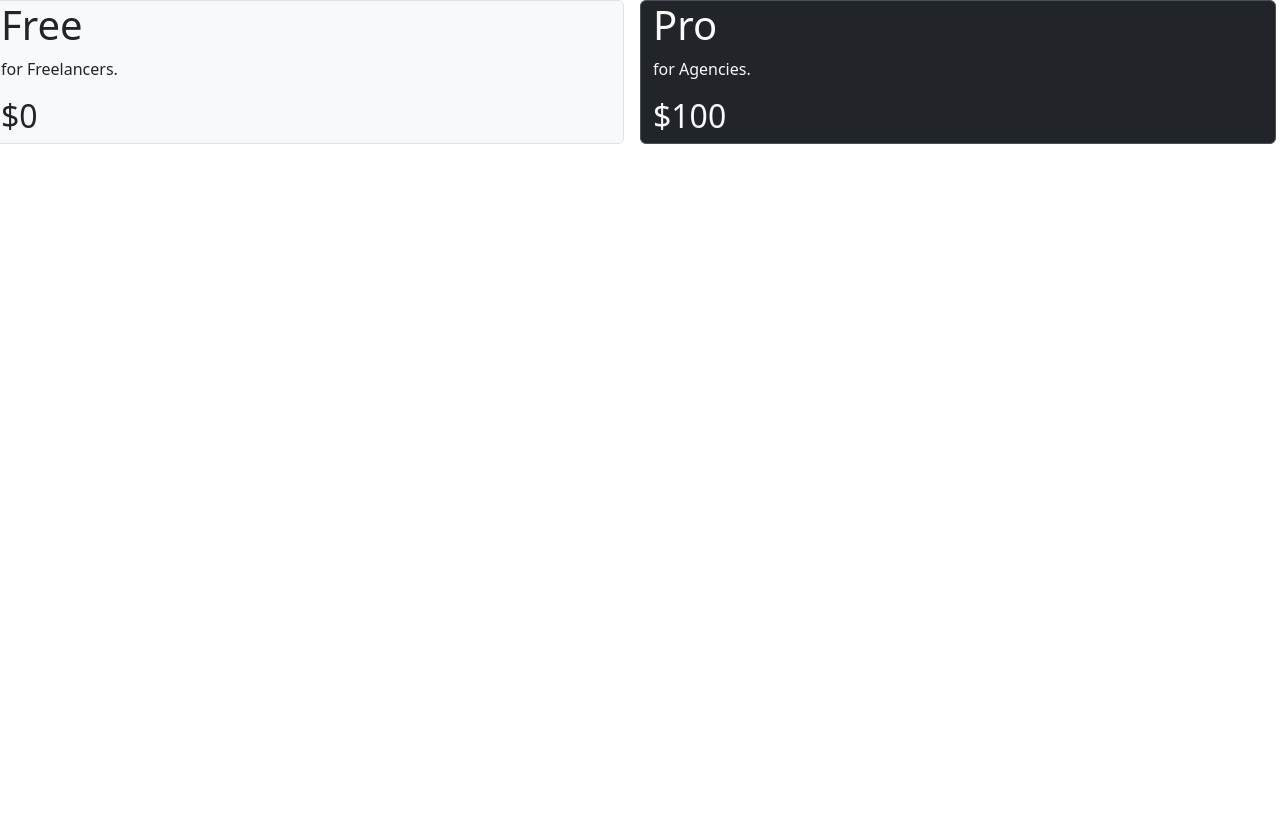
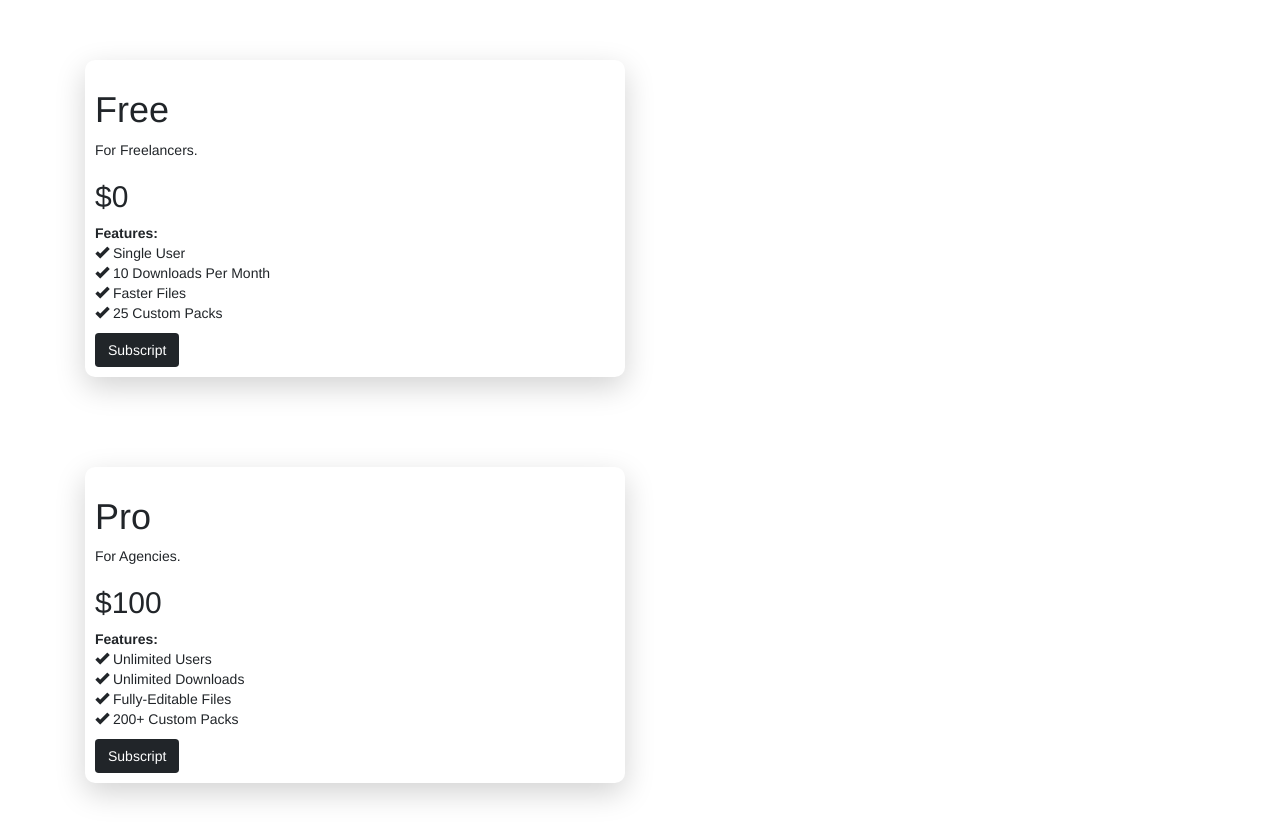
Before and after one commit to BenRedmondgithub/Bootstrap_5_projects, a plain HTML site: page Mini projects/Pricing Cards/index.html in a window 1280 px wide. Before the commit the page ends 800 px from the top, so only its background shows below. Drawn offline with nearby package versions, Linux system fonts and the light colour scheme.

Commit message:
Redesign pricing cards with Bootstrap cards and features
Replaces the previous layout with Bootstrap card components for 'Free' and 'Pro' pricing options. Adds feature lists with glyphicon icons, updates button styles, and improves overall structure and styling for better presentation.

```diff
--- a/Mini projects/Pricing Cards/index.html
+++ b/Mini projects/Pricing Cards/index.html
@@ -4,24 +4,57 @@
     <meta charset="UTF-8" />
     <meta http-equiv="X-UA-Compatible" content="IE=edge" />
     <meta name="viewport" content="width=device-width, initial-scale=1.0" />
-    <link rel="stylesheet" href="css/bootstrap.min.css" />
+    <link rel="stylesheet" href="css/bootstrap.min.css"/>
+    <link rel="stylesheet" href="https://maxcdn.bootstrapcdn.com/bootstrap/3.3.7/css/bootstrap.min.css"/>
     <link rel="stylesheet" href="css/style.css" />
     <title>Pricing Cards</title>
   </head>
   <body>
 
-       <div class="row">
-        <div class="col bg-light border rounded me-3">
-          <H1>Free</H1>
-          <p>for Freelancers.</p>
+<div class="container my-5">
+  <div class="row mt-5">
+  <div class="col-md-6">
+    <div class="card rounded-4 shadow-lg border-0 mb-5">
+      <div class="card-body">
+        <H1>Free</H1>
+          <p>For Freelancers.</p>
           <h2>$0</h2>
-        </div>
-        <div class="col bg-dark text-light me-3 border rounded" data-bs-theme="dark">
-          <H1>Pro</H1>
-          <p>for Agencies.</p>
+          <strong>Features:</strong>
+            <ul class="list-unstyled">
+              <li><span class="glyphicon glyphicon-ok"></span> Single User</li>
+              <li><span class="glyphicon glyphicon-ok"></span> 10 Downloads Per Month</li>
+              <li><span class="glyphicon glyphicon-ok"></span> Faster Files</li>
+              <li><span class="glyphicon glyphicon-ok"></span> 25 Custom Packs</li>
+            </ul>
+            <button type="button" class="btn btn-dark btn rounded" data-bs-theme="dark">Subscript</button>
+      </div>
+    </div>
+  </div>
+
+        <br>
+
+<div class="container my-5">
+  <div class="row mt-5">
+  <div class="col-md-6">
+    <div class="card rounded-4 shadow-lg border-0 mb-5">
+      <div class="card-body">
+        <H1>Pro</H1>
+          <p>For Agencies.</p>
           <h2>$100</h2>
-        </div>
-       </div>
+            <strong>Features:</strong>
+            <ul class="list-unstyled">
+              <li><span class="glyphicon glyphicon-ok"></span> Unlimited Users</li>
+              <li><span class="glyphicon glyphicon-ok"></span> Unlimited Downloads</li>
+              <li><span class="glyphicon glyphicon-ok"></span> Fully-Editable Files</li>
+              <li><span class="glyphicon glyphicon-ok"></span> 200+ Custom Packs</li>
+            </ul>
+        <button type="button" class="btn btn-dark btn rounded" data-bs-theme="dark">Subscript</button>
+      </div>
+    </div>
+  </div>
+      </div>
+      </div>
+      </div>
 
     <script src="js/bootstrap.bundle.min.js"></script>
   </body>
```
